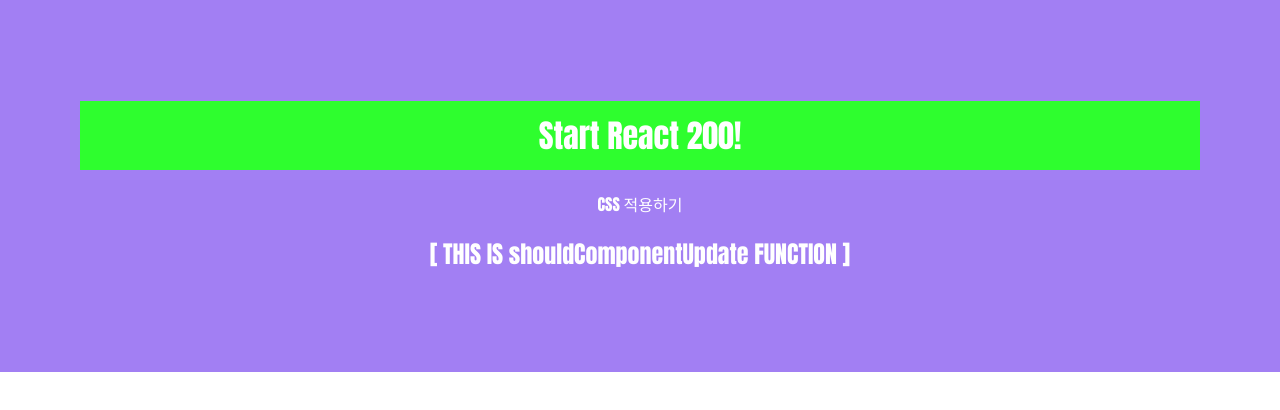
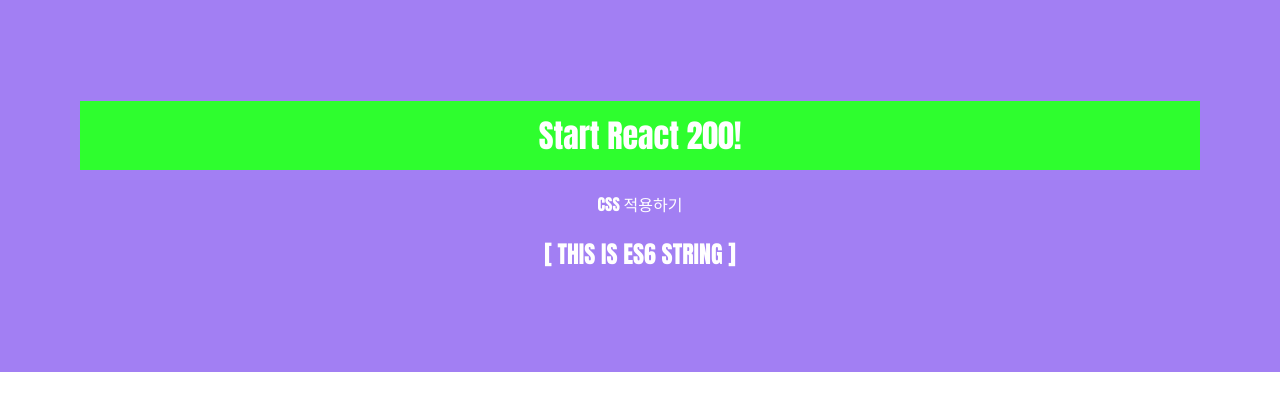
Before and after one commit to my-choe/react200, a React (Create React App) app: page / in a window 1280 px wide. Shown: the top 410 px of the page. Built offline with nearby package versions, Linux system fonts and the light colour scheme.

Commit message:
009 템플릿 문자열 사용하기

```diff
--- a/src/App.js
+++ b/src/App.js
@@ -1,13 +1,13 @@
 import React from 'react';
 import './App.css';
-import LifecycleEx from './R008_LifecycleEx';
+import Es6 from './R009_Es6';
 
 function App() {
   return (
     <div>
       <h1>Start React 200!</h1>
       <p>CSS 적용하기</p>
-      <LifecycleEx prop_value = 'FromApp.js' />
+      <Es6/>
     </div>
   );
 }
--- /dev/null
+++ b/src/R009_Es6.js
@@ -0,0 +1,36 @@
+import React, { Component } from 'react';
+
+class R009_Es6 extends Component {
+
+    constructor(props) {
+        super(props);
+        this.state = {};
+    }
+
+    componentDidMount() {
+        var jsString1 = '자바스크립트'
+        var jsString2 = '입니다\n다음줄 입니다.'
+        console.log(jsString1 + ' 문자열' + jsString2 + '~');
+
+        var Es6String1 = 'ES6'
+        var Es6String2 = '입니다'
+        console.log(`${Es6String1} 문자열${Es6String2}!!
+____ 다음줄 입니다`);
+
+        var LongString = 'ES6에 추가된 String 함수들입니다.';
+        console.log('startsWith : ' + LongString.startsWith("ES6에 추가"));
+        console.log('endsWith : ' + LongString.endsWith("함수들입니다."));
+        console.log('includes : ' + LongString.includes("추가된 String"));
+        // startsWith는 변수 앞에서부터, endsWith는 뒤에서부터 일치하는 문자열이 있는지 찾는다.
+        // includes는 위치에 상관없이 변수에 특정 문자열이 포함돼 있는지 판단한다.
+        // 함수 조건에 부합하면 true, 부합하지 않으면 false 반환
+    }
+
+    render() {
+        return(
+            <h2>[ THIS IS ES6 STRING ]</h2>
+        )
+    }
+}
+
+export default R009_Es6;
```
